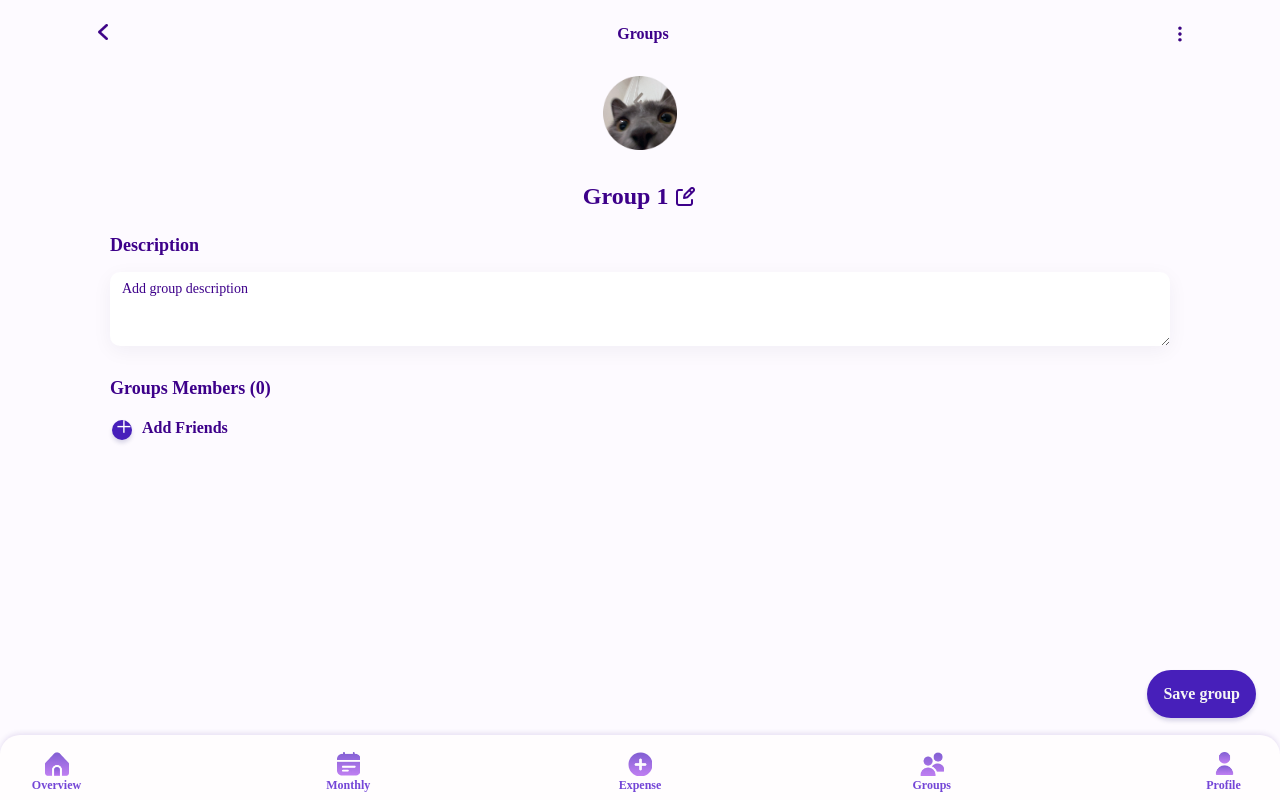
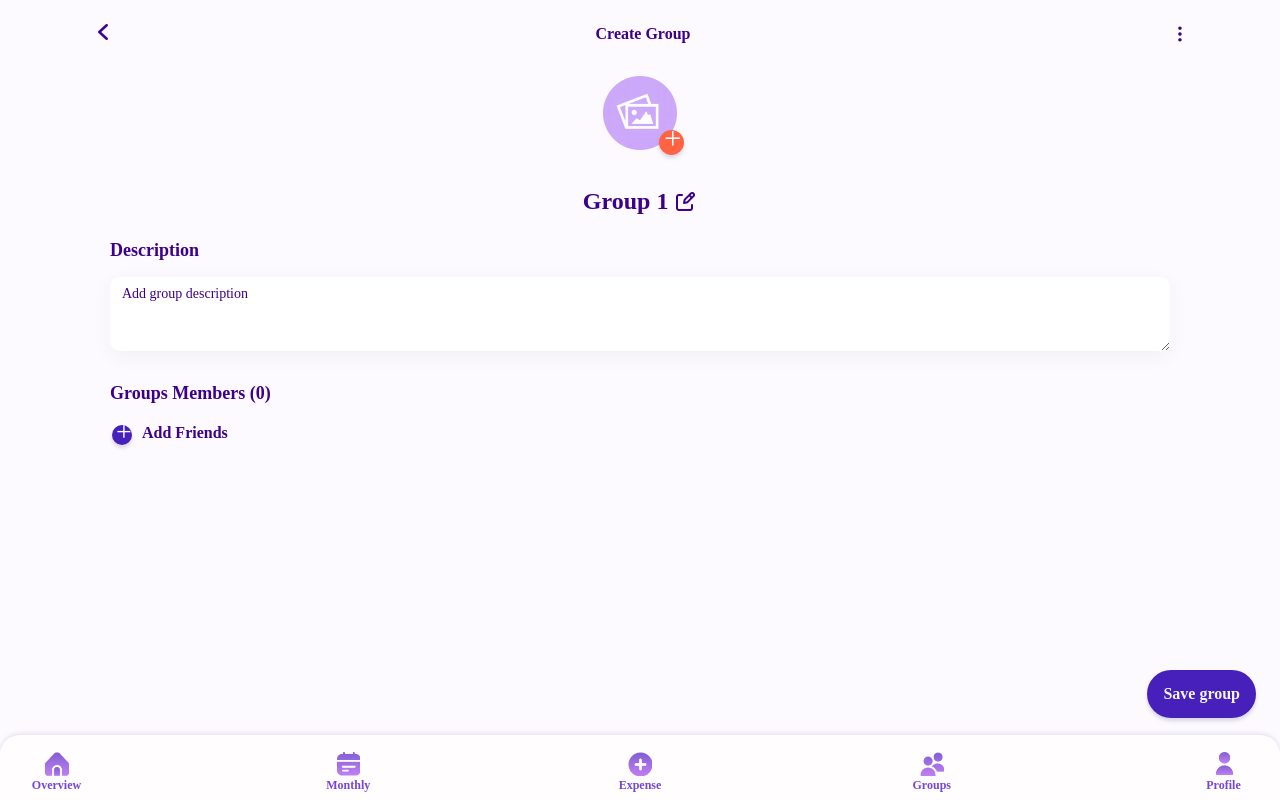
Before and after one commit to ParkerNix/idm263-pcn23, a React (Create React App) app in the folder payback/: page /pages/createGroup in a window 1280 px wide. Built offline with nearby package versions, Linux system fonts and the light colour scheme; a web font is replaced by a local one.

Commit message:
Got modal working when adding photo
createGroup page

```diff
--- a/payback/src/index.css
+++ b/payback/src/index.css
@@ -349,6 +349,31 @@ margin:0 ;
 }
 
 /* NEW GROUP PAGE */
+
+button#addPhoto {
+  border: none;
+  color: white;
+  background-color: var(--orange-icon-color);
+  padding: 25px;
+  width: 25px;
+  text-align: center;
+  text-decoration: none;
+  display: inline-block;
+  font-size: 16px;
+  margin-top: -20px;
+  margin-left: 70px;
+  height: 25px;
+  padding: 5.5px;
+}
+
+button#addPhoto p {
+  color: white;
+  margin-top: -1.2rem;
+  font-size: 31px;
+  text-align: center;
+}
+
+
 
 .createGroup {
   display: flex;
--- a/payback/src/pages/createGroup/index.jsx
+++ b/payback/src/pages/createGroup/index.jsx
@@ -11,6 +11,7 @@ import navMonthlyDefault from '../../components/Assets/nav_monthly_default.png'
 import navExpenseDefault from '../../components/Assets/nav_expense_default.png'
 import navGroupsDefault from '../../components/Assets/nav_groups_default.png'
 import navProfileDefault from '../../components/Assets/nav_profile_default.png'
+import photoPlaceholder from '../../components/Assets/photoPlaceholder.png'
 
 
 export const CreateGroup = () => {
@@ -21,7 +22,7 @@ export const CreateGroup = () => {
         <div class="row">
                 <div className="col mt-4 mb-2 mx-3 d-flex justify-content-between">
                     <img src={backArrow} alt="back" className="topNavBack" />
-                    <h1 className="h6 bold">Groups</h1>
+                    <h1 className="h6 bold">Create Group</h1>
                     <img src={optionsIcon} alt="back" className="topNavOptions" />
                     {/* Add back arrow and 3 vertical dots */}
                 </div>
@@ -29,8 +30,38 @@ export const CreateGroup = () => {
             <div className="row">
                 <div className="col">
                     <div className="createGroup">
-                    <img src={groupImg} alt="groupImg" className='newGroupImg mt-4 align-self-center'/>
-                    <div class="groupName d-flex flex-row align-items-center mt-3">
+                    <img src={photoPlaceholder} alt="photoPlaceholder" className='newGroupImg mt-4 align-self-center'/>
+                    <button id="addPhoto"  data-bs-toggle="modal" data-bs-target="#myModal"><p>+</p></button>
+
+                    {/* ADD PHOTO MODAL */}
+
+                    <div className="modal" id="myModal">
+                    <div className="modal-dialog">
+                    <div className="modal-content">
+
+
+                        {/* <div className="modal-header">
+                            <button type="button" class="btn-close" data-bs-dismiss="modal"></button>
+                        </div> */}
+
+
+                        <div className="modal-body">
+                        <div className="row">
+                                <div className="col mt-4 mb-2 mx-3 d-flex flex-column justify-content-center align-items-center">
+                                <button id="gallery"><h1 className="h6 bold">Choose from gallery</h1></button>
+                                <button id="takePhoto"><h1 className="h6 bold">Take a photo</h1></button>
+                                </div>
+                            </div>
+                        </div>
+
+                    </div>
+                    </div>
+                    </div>
+
+
+
+
+                    <div class="groupName d-flex flex-row align-items-center mt-1">
                         <h2 id="groupH2" className = 'h3 bold'>Group 1</h2>
                         <img src={editIcon} alt="editIcon" className='editIcon' />
                     </div>
@@ -57,6 +88,9 @@ export const CreateGroup = () => {
                                 Save group
                             </button>
                     </div>
+
+
+
 
             </div>
         </div>
```
Also changed, not shown: payback/src/components/Assets/photoPlaceholder.png (added).
